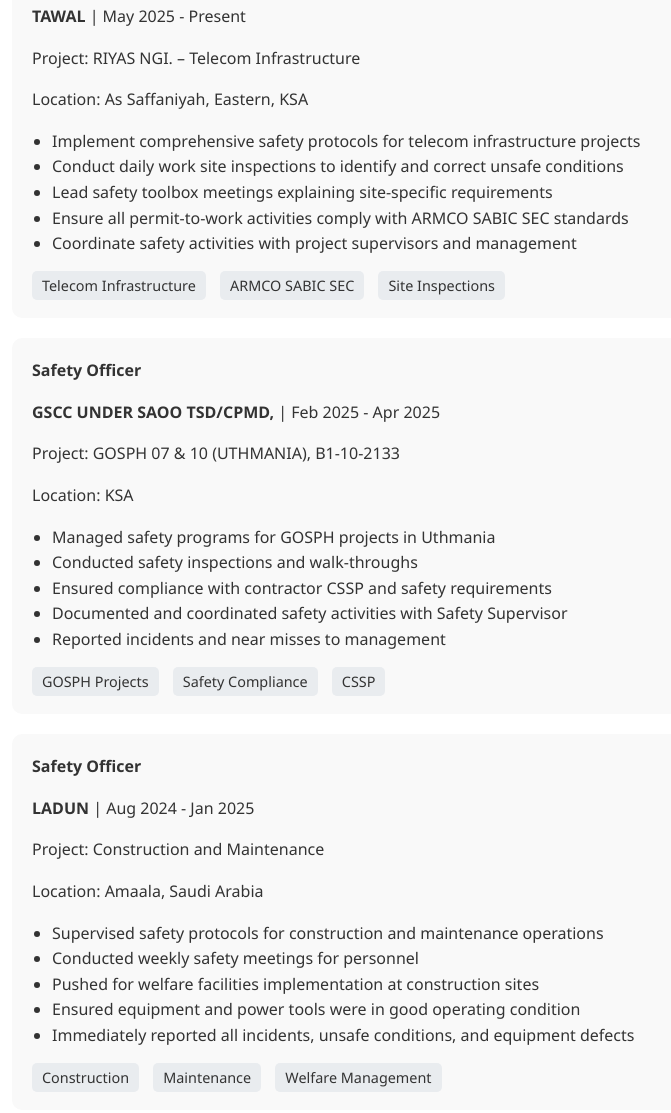
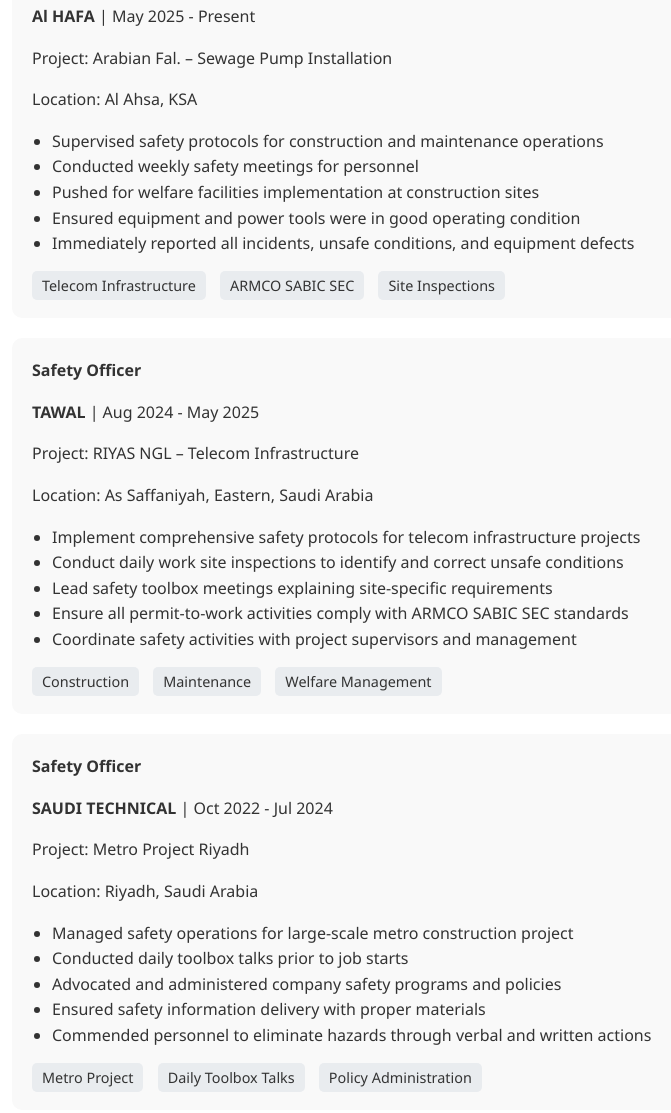
Before and after one commit to ibrar424/Muhammadbilal, a plain HTML site: page index.html in a window 1280 px wide. Shown: the part 2160-3273 px from the top of the page, without its empty margins (116-787 px from the left). Drawn offline with Linux system fonts and the light colour scheme.

Commit message:
Update index.html

```diff
--- a/index.html
+++ b/index.html
@@ -78,15 +78,15 @@
             <p class="SECtion-subtitle">Over 5 years of proven success in implementing safety programs across telecom, construction, metro projects, and refinery operations in Saudi Arabia and Pakistan.</p>
             <div class="experience-item">
                 <h4>Safety Officer</h4>
-                <p><strong>TAWAL</strong> | May 2025 - Present</p>
-                <p>Project: RIYAS NGI. – Telecom Infrastructure</p>
-                <p>Location: As Saffaniyah, Eastern, KSA</p>
+                <p><strong>Al HAFA</strong> | May 2025 - Present</p>
+                <p>Project: Arabian Fal. – Sewage Pump Installation</p>
+                <p>Location: Al Ahsa, KSA</p>
                 <ul>
-                    <li>Implement comprehensive safety protocols for telecom infrastructure projects</li>
-                    <li>Conduct daily work site inspections to identify and correct unsafe conditions</li>
-                    <li>Lead safety toolbox meetings explaining site-specific requirements</li>
-                    <li>Ensure all permit-to-work activities comply with ARMCO SABIC SEC standards</li>
-                    <li>Coordinate safety activities with project supervisors and management</li>
+                    <li>Supervised safety protocols for construction and maintenance operations</li>
+                    <li>Conducted weekly safety meetings for personnel</li>
+                    <li>Pushed for welfare facilities implementation at construction sites</li>
+                    <li>Ensured equipment and power tools were in good operating condition</li>
+                    <li>Immediately reported all incidents, unsafe conditions, and equipment defects</li>
                 </ul>
                 <div class="tags">
                     <span>Telecom Infrastructure</span>
@@ -96,33 +96,15 @@
             </div>
             <div class="experience-item">
                 <h4>Safety Officer</h4>
-                <p><strong>GSCC UNDER SAOO TSD/CPMD,</strong> | Feb 2025 - Apr 2025</p>
-                <p>Project: GOSPH 07 & 10 (UTHMANIA), B1-10-2133</p>
-                <p>Location: KSA</p>
+                <p><strong>TAWAL</strong> | Aug 2024 - May 2025</p>
+                <p>Project: RIYAS NGL – Telecom Infrastructure</p>
+                <p>Location: As Saffaniyah, Eastern, Saudi Arabia</p>
                 <ul>
-                    <li>Managed safety programs for GOSPH projects in Uthmania</li>
-                    <li>Conducted safety inspections and walk-throughs</li>
-                    <li>Ensured compliance with contractor CSSP and safety requirements</li>
-                    <li>Documented and coordinated safety activities with Safety Supervisor</li>
-                    <li>Reported incidents and near misses to management</li>
-                </ul>
-                <div class="tags">
-                    <span>GOSPH Projects</span>
-                    <span>Safety Compliance</span>
-                    <span>CSSP</span>
-                </div>
-            </div>
-            <div class="experience-item">
-                <h4>Safety Officer</h4>
-                <p><strong>LADUN</strong> | Aug 2024 - Jan 2025</p>
-                <p>Project: Construction and Maintenance</p>
-                <p>Location: Amaala, Saudi Arabia</p>
-                <ul>
-                    <li>Supervised safety protocols for construction and maintenance operations</li>
-                    <li>Conducted weekly safety meetings for personnel</li>
-                    <li>Pushed for welfare facilities implementation at construction sites</li>
-                    <li>Ensured equipment and power tools were in good operating condition</li>
-                    <li>Immediately reported all incidents, unsafe conditions, and equipment defects</li>
+                    <li>Implement comprehensive safety protocols for telecom infrastructure projects</li>
+                    <li>Conduct daily work site inspections to identify and correct unsafe conditions</li>
+                    <li>Lead safety toolbox meetings explaining site-specific requirements</li>
+                    <li>Ensure all permit-to-work activities comply with ARMCO SABIC SEC standards</li>
+                    <li>Coordinate safety activities with project supervisors and management</li>
                 </ul>
                 <div class="tags">
                     <span>Construction</span>
@@ -214,8 +196,8 @@
             <div class="education-item">
                 <i class="fas fa-graduation-cap"></i>
                 <div class="education-details">
-                    <h4>Bachelor | General Studies</h4>
-                    <p>AIOU</p>
+                    <h4>NEBOSH |International General Certificate in Occupational Health and Safety</h4>
+                    <p>The National Examination Board in Occupational Safety and Health</p>
                 </div>
                 <span>2020</span>
             </div>
```
